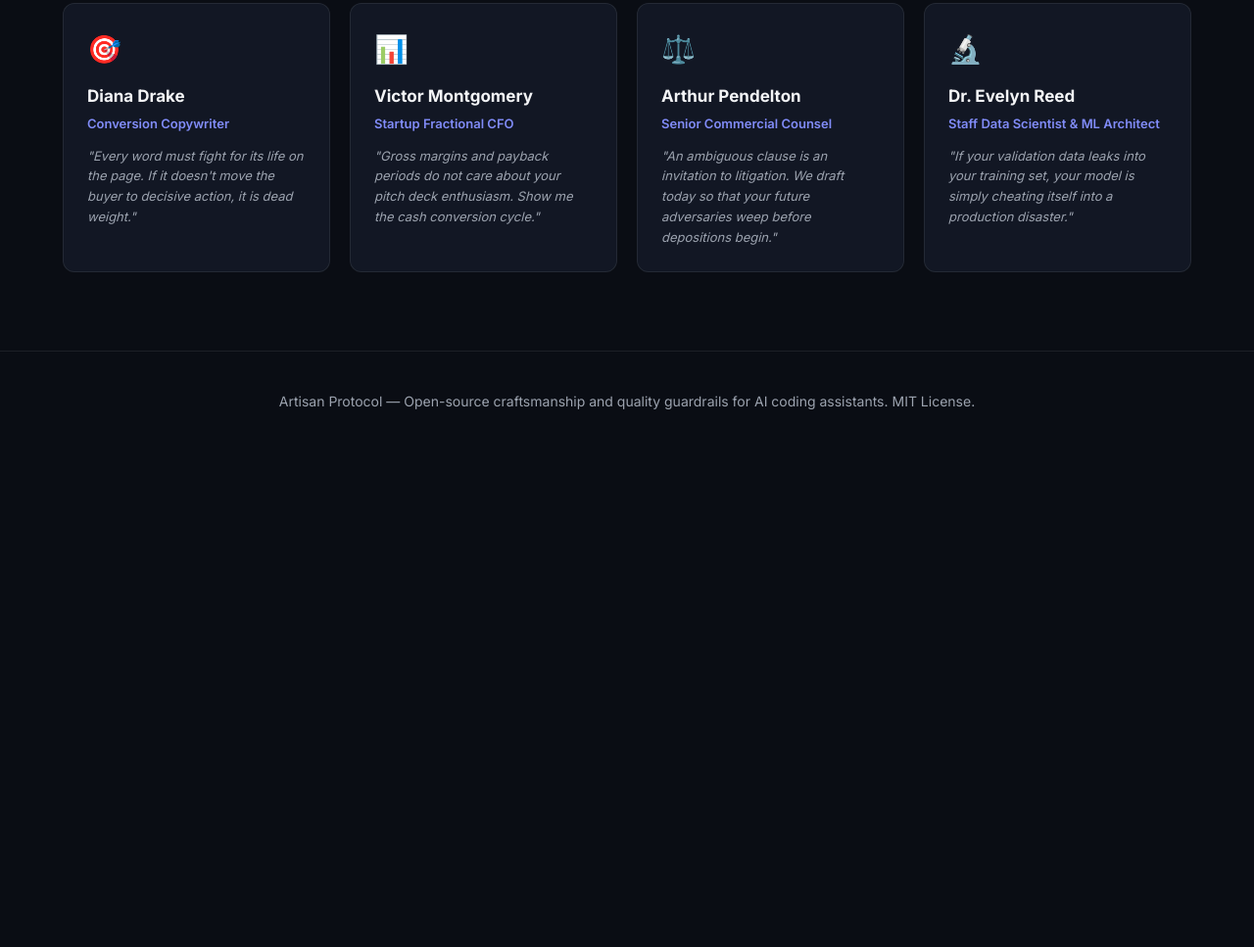
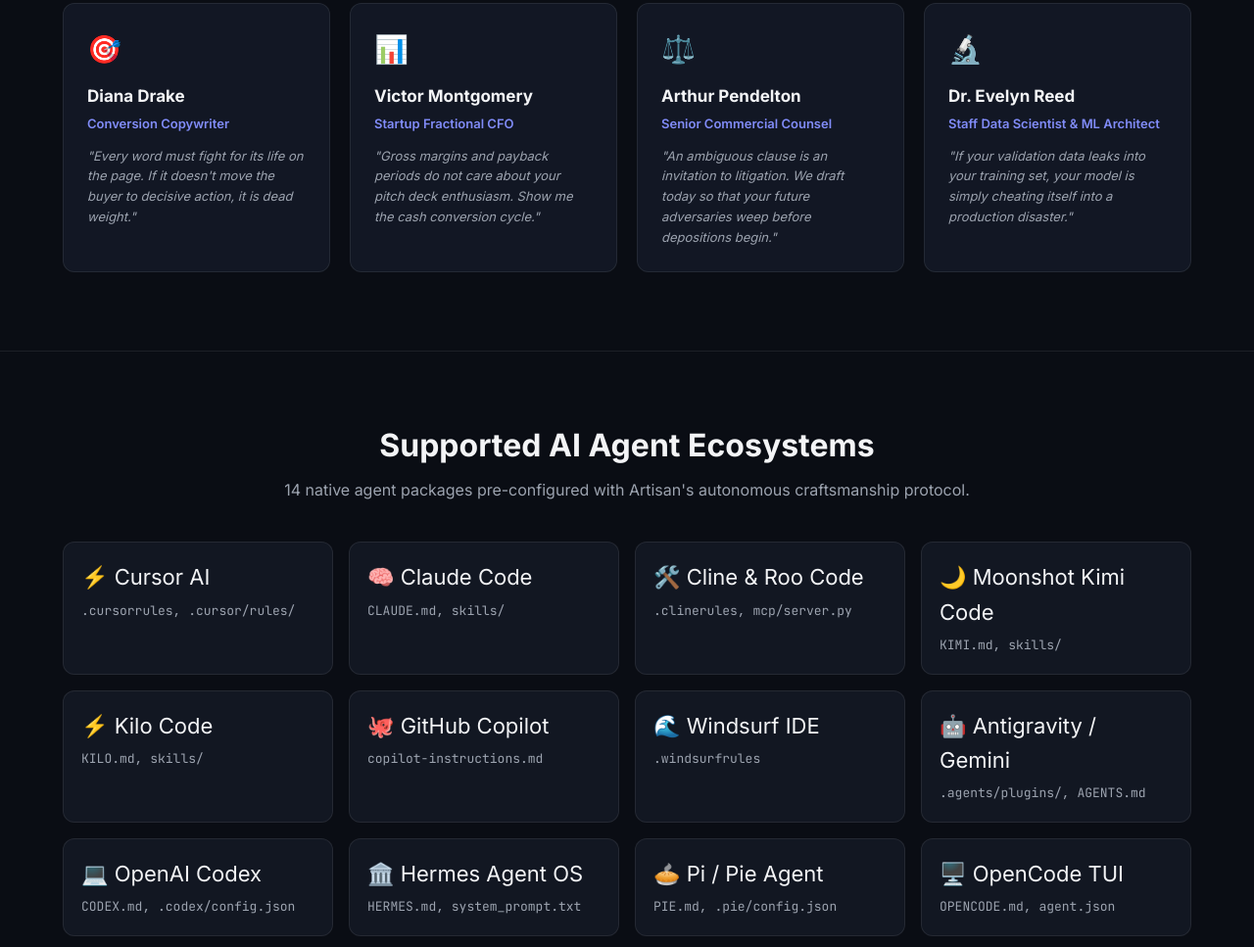
Before and after one commit to Enard52/artisan, a website: page index.html in a window 1280 px wide. Shown: the part 1833-2800 px from the top of the page at 98% size. Before the commit the page ends 2294 px from the top, so only its background shows below. Drawn offline with Linux system fonts and the light colour scheme.

Commit message:
feat: enhance bootstrap installers and showcase 14 supported agents in web playground

```diff
--- a/index.html
+++ b/index.html
@@ -385,6 +385,7 @@
       <div class="nav-links">
         <a href="#playground">Playground</a>
         <a href="#council">The Council</a>
+        <a href="#agents">Agents (14)</a>
         <a href="https://github.com/kapitan00000978-sketch/artisan" target="_blank" class="btn-github">
           <svg width="18" height="18" viewBox="0 0 24 24" fill="currentColor"><path d="M12 0C5.37 0 0 5.37 0 12c0 5.31 3.435 9.795 8.205 11.385.6.105.825-.255.825-.57 0-.285-.015-1.23-.015-2.235-3.015.555-3.795-.735-4.035-1.41-.135-.345-.72-1.41-1.23-1.695-.42-.225-1.02-.78-.015-.795.945-.015 1.62.87 1.845 1.23 1.08 1.815 2.805 1.305 3.495.99.105-.78.42-1.305.765-1.605-2.67-.3-5.46-1.335-5.46-5.925 0-1.305.465-2.385 1.23-3.225-.12-.3-.54-1.53.12-3.18 0 0 1.005-.315 3.3 1.23.96-.27 1.98-.405 3-.405s2.04.135 3 .405c2.295-1.56 3.3-1.23 3.3-1.23.66 1.65.24 2.88.12 3.18.765.84 1.23 1.905 1.23 3.225 0 4.605-2.805 5.625-5.475 5.925.435.375.81 1.095.81 2.22 0 1.605-.015 2.895-.015 3.3 0 .315.225.69.825.57A12.02 12.02 0 0024 12c0-6.63-5.37-12-12-12z"/></svg>
           GitHub
@@ -448,7 +449,7 @@
                 Detected Findings & Flaws:
               </div>
               <div class="flaws-list" id="flaws-container">
-                <div class="flaw-item clean">✅ Zero defects detected. 100% production-ready.</div>
+                <div class="flaw-item clean">✅ Zero defects detected. Satisfies production benchmarks.</div>
               </div>
             </div>
 
@@ -533,6 +534,74 @@
           <div class="card-name">Dr. Evelyn Reed</div>
           <div class="card-role">Staff Data Scientist & ML Architect</div>
           <div class="card-motto">"If your validation data leaks into your training set, your model is simply cheating itself into a production disaster."</div>
+        </div>
+      </div>
+    </div>
+  </section>
+
+  <section id="agents" style="padding: 70px 0; border-top: 1px solid var(--border-color);">
+    <div class="container">
+      <div class="section-title">
+        <h2>Supported AI Agent Ecosystems</h2>
+        <p>14 native agent packages pre-configured with Artisan's autonomous craftsmanship protocol.</p>
+      </div>
+
+      <div style="display: grid; grid-template-columns: repeat(auto-fit, minmax(240px, 1fr)); gap: 16px;">
+        <div style="background: var(--bg-surface); border: 1px solid var(--border-color); border-radius: 12px; padding: 18px;">
+          <div style="font-size: 22px; margin-bottom: 6px;">⚡ Cursor AI</div>
+          <div style="font-size: 13px; color: var(--text-muted); font-family: var(--font-mono);">.cursorrules, .cursor/rules/</div>
+        </div>
+        <div style="background: var(--bg-surface); border: 1px solid var(--border-color); border-radius: 12px; padding: 18px;">
+          <div style="font-size: 22px; margin-bottom: 6px;">🧠 Claude Code</div>
+          <div style="font-size: 13px; color: var(--text-muted); font-family: var(--font-mono);">CLAUDE.md, skills/</div>
+        </div>
+        <div style="background: var(--bg-surface); border: 1px solid var(--border-color); border-radius: 12px; padding: 18px;">
+          <div style="font-size: 22px; margin-bottom: 6px;">🛠️ Cline & Roo Code</div>
+          <div style="font-size: 13px; color: var(--text-muted); font-family: var(--font-mono);">.clinerules, mcp/server.py</div>
+        </div>
+        <div style="background: var(--bg-surface); border: 1px solid var(--border-color); border-radius: 12px; padding: 18px;">
+          <div style="font-size: 22px; margin-bottom: 6px;">🌙 Moonshot Kimi Code</div>
+          <div style="font-size: 13px; color: var(--text-muted); font-family: var(--font-mono);">KIMI.md, skills/</div>
+        </div>
+        <div style="background: var(--bg-surface); border: 1px solid var(--border-color); border-radius: 12px; padding: 18px;">
+          <div style="font-size: 22px; margin-bottom: 6px;">⚡ Kilo Code</div>
+          <div style="font-size: 13px; color: var(--text-muted); font-family: var(--font-mono);">KILO.md, skills/</div>
+        </div>
+        <div style="background: var(--bg-surface); border: 1px solid var(--border-color); border-radius: 12px; padding: 18px;">
+          <div style="font-size: 22px; margin-bottom: 6px;">🐙 GitHub Copilot</div>
+          <div style="font-size: 13px; color: var(--text-muted); font-family: var(--font-mono);">copilot-instructions.md</div>
+        </div>
+        <div style="background: var(--bg-surface); border: 1px solid var(--border-color); border-radius: 12px; padding: 18px;">
+          <div style="font-size: 22px; margin-bottom: 6px;">🌊 Windsurf IDE</div>
+          <div style="font-size: 13px; color: var(--text-muted); font-family: var(--font-mono);">.windsurfrules</div>
+        </div>
+        <div style="background: var(--bg-surface); border: 1px solid var(--border-color); border-radius: 12px; padding: 18px;">
+          <div style="font-size: 22px; margin-bottom: 6px;">🤖 Antigravity / Gemini</div>
+          <div style="font-size: 13px; color: var(--text-muted); font-family: var(--font-mono);">.agents/plugins/, AGENTS.md</div>
+        </div>
+        <div style="background: var(--bg-surface); border: 1px solid var(--border-color); border-radius: 12px; padding: 18px;">
+          <div style="font-size: 22px; margin-bottom: 6px;">💻 OpenAI Codex</div>
+          <div style="font-size: 13px; color: var(--text-muted); font-family: var(--font-mono);">CODEX.md, .codex/config.json</div>
+        </div>
+        <div style="background: var(--bg-surface); border: 1px solid var(--border-color); border-radius: 12px; padding: 18px;">
+          <div style="font-size: 22px; margin-bottom: 6px;">🏛️ Hermes Agent OS</div>
+          <div style="font-size: 13px; color: var(--text-muted); font-family: var(--font-mono);">HERMES.md, system_prompt.txt</div>
+        </div>
+        <div style="background: var(--bg-surface); border: 1px solid var(--border-color); border-radius: 12px; padding: 18px;">
+          <div style="font-size: 22px; margin-bottom: 6px;">🥧 Pi / Pie Agent</div>
+          <div style="font-size: 13px; color: var(--text-muted); font-family: var(--font-mono);">PIE.md, .pie/config.json</div>
+        </div>
+        <div style="background: var(--bg-surface); border: 1px solid var(--border-color); border-radius: 12px; padding: 18px;">
+          <div style="font-size: 22px; margin-bottom: 6px;">🖥️ OpenCode TUI</div>
+          <div style="font-size: 13px; color: var(--text-muted); font-family: var(--font-mono);">OPENCODE.md, agent.json</div>
+        </div>
+        <div style="background: var(--bg-surface); border: 1px solid var(--border-color); border-radius: 12px; padding: 18px;">
+          <div style="font-size: 22px; margin-bottom: 6px;">🦅 OpenClaw Agent</div>
+          <div style="font-size: 13px; color: var(--text-muted); font-family: var(--font-mono);">OPENCLAW.md, manifest.json</div>
+        </div>
+        <div style="background: var(--bg-surface); border: 1px solid var(--border-color); border-radius: 12px; padding: 18px;">
+          <div style="font-size: 22px; margin-bottom: 6px;">🐍 Python Agent SDK</div>
+          <div style="font-size: 13px; color: var(--text-muted); font-family: var(--font-mono);">LangChain, AutoGen, CrewAI</div>
         </div>
       </div>
     </div>
```
Also changed, not shown: 2 other files.
